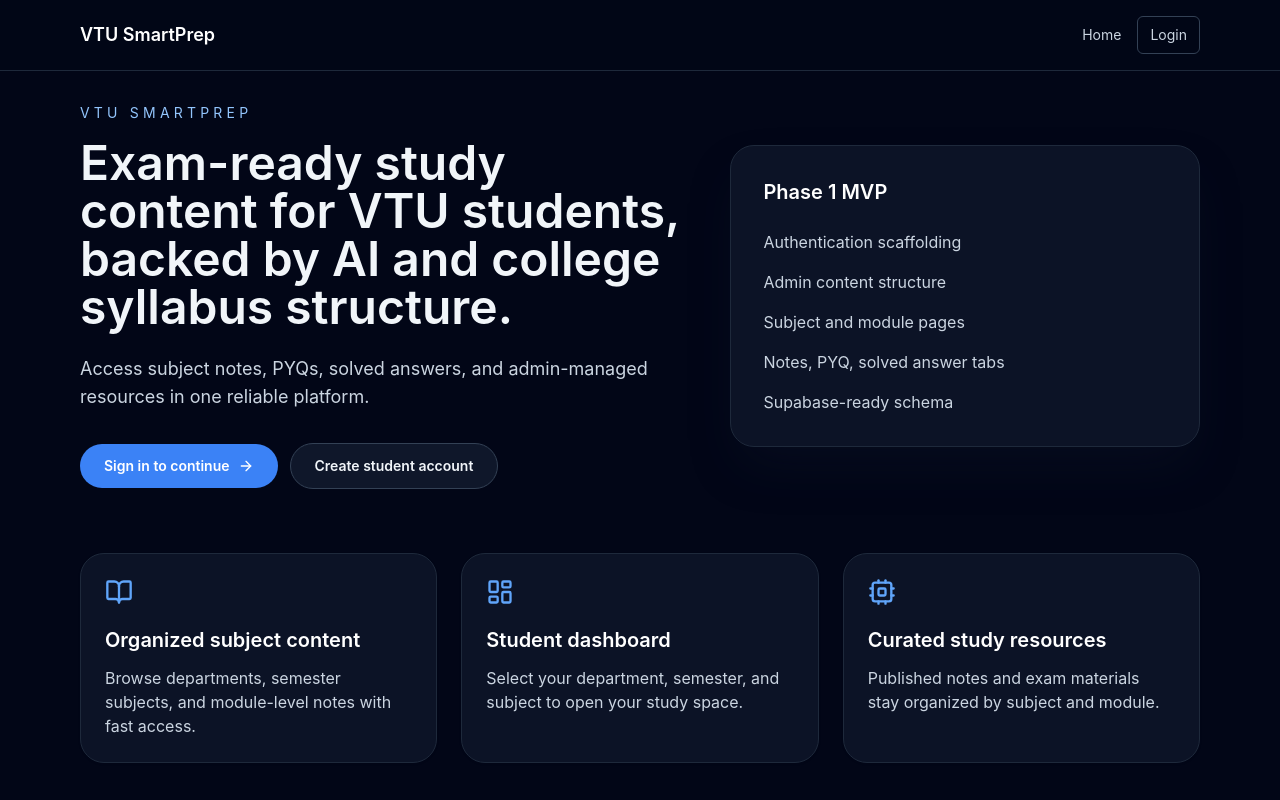
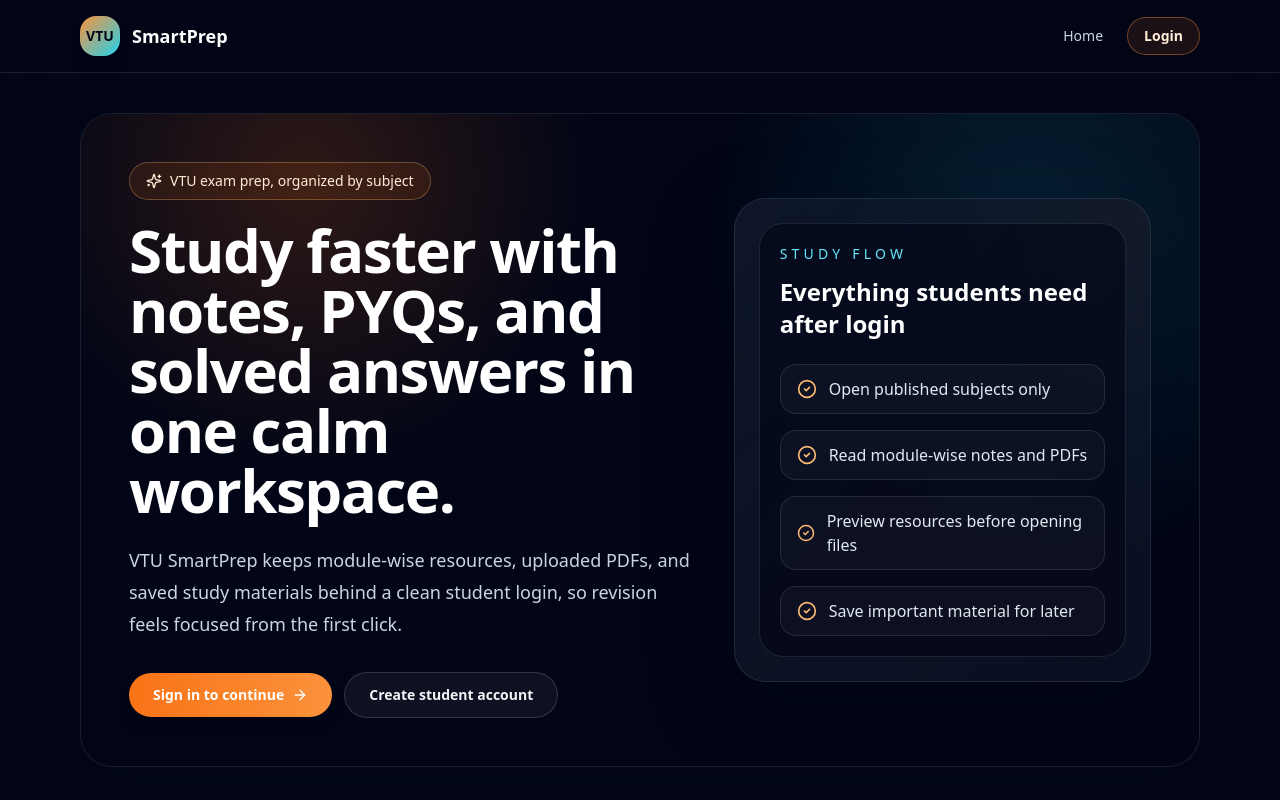
Before and after one commit to hbhagyashree/VTU-app-Repo, a Next.js app: page / in a window 1280 px wide. Shown: the top 800 px of the page. Built offline with nearby package versions, Linux system fonts and the light colour scheme; no server answers.

Commit message:
Refresh frontend visual design

```diff
--- a/app/page.tsx
+++ b/app/page.tsx
@@ -1,7 +1,7 @@
 import AppShell from '@/components/layout/AppShell';
 
 import Link from 'next/link';
-import { ArrowRight, BookOpen, Cpu, LayoutDashboard } from 'lucide-react';
+import { ArrowRight, BookOpen, CheckCircle2, Cpu, LayoutDashboard, Sparkles } from 'lucide-react';
 
 const features = [
   {
@@ -24,42 +24,59 @@
 export default function HomePage() {
   return (
     <AppShell>
-
-      <section className="grid gap-10 lg:grid-cols-[1.3fr_1fr] lg:items-center">
+      <section className="relative overflow-hidden rounded-[2rem] border border-white/10 bg-slate-950/40 p-6 shadow-2xl shadow-slate-950/30 sm:p-10 lg:p-12">
+        <div className="absolute inset-0 bg-[radial-gradient(circle_at_20%_10%,rgba(249,115,22,0.18),transparent_28%),radial-gradient(circle_at_85%_20%,rgba(34,211,238,0.14),transparent_30%)]" />
+        <div className="relative grid gap-10 lg:grid-cols-[1.15fr_0.85fr] lg:items-center">
           <div>
-          <p className="mb-4 text-sm uppercase tracking-[0.3em] text-brand-300">VTU SmartPrep</p>
-          <h1 className="max-w-2xl text-4xl font-semibold leading-tight sm:text-5xl">
-            Exam-ready study content for VTU students, backed by AI and college syllabus structure.
+            <div className="mb-5 inline-flex items-center gap-2 rounded-full border border-brand-300/30 bg-brand-500/10 px-4 py-2 text-sm font-medium text-brand-100">
+              <Sparkles className="h-4 w-4" />
+              VTU exam prep, organized by subject
+            </div>
+            <h1 className="max-w-3xl text-4xl font-black leading-[1.02] tracking-tight text-white sm:text-6xl">
+              Study faster with notes, PYQs, and solved answers in one calm workspace.
             </h1>
-          <p className="mt-6 max-w-xl text-slate-300 sm:text-lg">
-            Access subject notes, PYQs, solved answers, and admin-managed resources in one reliable platform.
+            <p className="mt-6 max-w-2xl text-lg leading-8 text-slate-300">
+              VTU SmartPrep keeps module-wise resources, uploaded PDFs, and saved study materials behind a clean student login, so revision feels focused from the first click.
             </p>
             <div className="mt-8 flex flex-col gap-3 sm:flex-row sm:items-center">
-            <Link href="/login" className="inline-flex items-center justify-center rounded-full bg-brand-500 px-6 py-3 text-sm font-semibold text-white transition hover:bg-brand-400">
+              <Link href="/login" className="inline-flex items-center justify-center rounded-full bg-gradient-to-r from-brand-500 to-brand-400 px-6 py-3 text-sm font-bold text-white shadow-lg shadow-brand-950/30 transition hover:scale-[1.02]">
                 Sign in to continue
                 <ArrowRight className="ml-2 h-4 w-4" />
               </Link>
-            <Link href="/signup" className="inline-flex items-center justify-center rounded-full border border-slate-700 bg-slate-900 px-6 py-3 text-sm font-semibold text-slate-100 transition hover:border-slate-500">
+              <Link href="/signup" className="inline-flex items-center justify-center rounded-full border border-white/15 bg-white/5 px-6 py-3 text-sm font-semibold text-slate-100 transition hover:border-white/30 hover:bg-white/10">
                 Create student account
               </Link>
             </div>
           </div>
-        <div className="rounded-3xl border border-slate-800 bg-slate-900/80 p-8 shadow-2xl shadow-slate-900/40">
-          <h2 className="text-xl font-semibold text-white">Phase 1 MVP</h2>
-          <ul className="mt-6 space-y-4 text-slate-300">
-            <li>Authentication scaffolding</li>
-            <li>Admin content structure</li>
-            <li>Subject and module pages</li>
-            <li>Notes, PYQ, solved answer tabs</li>
-            <li>Supabase-ready schema</li>
-          </ul>
+
+          <div className="glass-panel rounded-[2rem] p-6">
+            <div className="rounded-3xl border border-white/10 bg-slate-950/60 p-5">
+              <p className="text-sm uppercase tracking-[0.3em] text-ocean-300">Study flow</p>
+              <h2 className="mt-3 text-2xl font-bold text-white">Everything students need after login</h2>
+              <div className="mt-6 space-y-4">
+                {[
+                  'Open published subjects only',
+                  'Read module-wise notes and PDFs',
+                  'Preview resources before opening files',
+                  'Save important material for later',
+                ].map((item) => (
+                  <div key={item} className="flex items-center gap-3 rounded-2xl border border-white/10 bg-white/[0.03] px-4 py-3 text-slate-200">
+                    <CheckCircle2 className="h-5 w-5 text-brand-300" />
+                    {item}
+                  </div>
+                ))}
+              </div>
+            </div>
+          </div>
         </div>
       </section>
 
       <section className="mt-16 grid gap-6 md:grid-cols-3">
         {features.map((feature) => (
-          <article key={feature.title} className="rounded-3xl border border-slate-800 bg-slate-900/80 p-6 shadow-sm shadow-slate-950/20">
-            <feature.icon className="h-7 w-7 text-brand-400" />
+          <article key={feature.title} className="group rounded-3xl border border-white/10 bg-slate-900/70 p-6 shadow-xl shadow-slate-950/20 transition hover:-translate-y-1 hover:border-brand-300/40">
+            <div className="grid h-12 w-12 place-items-center rounded-2xl bg-gradient-to-br from-brand-500/20 to-ocean-400/20">
+              <feature.icon className="h-6 w-6 text-brand-200" />
+            </div>
             <h3 className="mt-5 text-xl font-semibold text-white">{feature.title}</h3>
             <p className="mt-3 text-slate-300">{feature.description}</p>
           </article>
@@ -67,5 +84,4 @@
       </section>
     </AppShell>
   );
-
 }
--- a/components/layout/AdminShell.tsx
+++ b/components/layout/AdminShell.tsx
@@ -16,8 +16,8 @@
   return (
     <AppShell>
       <div className="grid gap-6 md:grid-cols-[220px_1fr]">
-        <aside className="rounded-md border border-slate-800 bg-slate-900 p-4">
-          <h2 className="mb-4 text-sm font-semibold uppercase tracking-wide text-slate-400">
+        <aside className="glass-panel rounded-3xl p-4">
+          <h2 className="mb-4 text-sm font-semibold uppercase tracking-[0.25em] text-brand-200">
             Admin
           </h2>
 
@@ -26,7 +26,7 @@
               <Link
                 key={link.href}
                 href={link.href}
-                className="block rounded-md px-3 py-2 text-sm text-slate-300 hover:bg-slate-800 hover:text-white"
+                className="block rounded-2xl px-3 py-2 text-sm text-slate-300 transition hover:bg-white/10 hover:text-white"
               >
                 {link.label}
               </Link>
--- a/components/layout/AppShell.tsx
+++ b/components/layout/AppShell.tsx
@@ -6,9 +6,9 @@
 
 export default function AppShell({ children }: AppShellProps) {
   return (
-    <div className="min-h-screen bg-slate-950 text-slate-100">
+    <div className="min-h-screen text-slate-100">
       <Navbar />
-      <main className="mx-auto w-full max-w-6xl px-4 py-8">
+      <main className="mx-auto w-full max-w-6xl px-4 py-8 sm:py-10">
         {children}
       </main>
     </div>
--- a/components/layout/Navbar.tsx
+++ b/components/layout/Navbar.tsx
@@ -45,20 +45,23 @@
   };
 
   return (
-    <header className="border-b border-slate-800 bg-slate-950/90">
+    <header className="sticky top-0 z-40 border-b border-white/10 bg-slate-950/70 backdrop-blur-xl">
       <nav className="mx-auto flex max-w-6xl items-center justify-between px-4 py-4">
-        <Link href="/" className="text-lg font-semibold text-white">
-          VTU SmartPrep
+        <Link href="/" className="group flex items-center gap-3 text-lg font-semibold text-white">
+          <span className="grid h-10 w-10 place-items-center rounded-2xl bg-gradient-to-br from-brand-400 to-ocean-400 text-sm font-black text-slate-950 shadow-lg shadow-brand-950/30">
+            VTU
+          </span>
+          <span className="hidden sm:inline">SmartPrep</span>
         </Link>
 
-        <div className="flex items-center gap-4 text-sm text-slate-300">
-          <Link href="/" className="hover:text-white">Home</Link>
+        <div className="flex items-center gap-2 text-sm text-slate-300 sm:gap-3">
+          <Link href="/" className="rounded-full px-3 py-2 transition hover:bg-white/10 hover:text-white">Home</Link>
 
           {user === undefined ? null : user === null ? (
             <>
               <Link
                 href="/login"
-                className="rounded-md border border-slate-700 px-3 py-2 hover:border-slate-500 hover:text-white"
+                className="rounded-full border border-brand-400/40 bg-brand-500/10 px-4 py-2 font-semibold text-brand-100 transition hover:border-brand-300 hover:bg-brand-500/20"
               >
                 Login
               </Link>
@@ -66,18 +69,18 @@
           ) : (
             <>
               {user.role === 'admin' ? (
-                <Link href="/admin" className="hover:text-white">Admin</Link>
+                <Link href="/admin" className="rounded-full px-3 py-2 transition hover:bg-white/10 hover:text-white">Admin</Link>
               ) : (
                 <>
-                  <Link href="/dashboard" className="hover:text-white">Dashboard</Link>
-                  <Link href="/subjects" className="hover:text-white">Subjects</Link>
-                  <Link href="/bookmarks" className="hover:text-white">Bookmarks</Link>
+                  <Link href="/dashboard" className="rounded-full px-3 py-2 transition hover:bg-white/10 hover:text-white">Dashboard</Link>
+                  <Link href="/subjects" className="rounded-full px-3 py-2 transition hover:bg-white/10 hover:text-white">Subjects</Link>
+                  <Link href="/bookmarks" className="rounded-full px-3 py-2 transition hover:bg-white/10 hover:text-white">Bookmarks</Link>
                 </>
               )}
               <button
                 type="button"
                 onClick={handleLogout}
-                className="rounded-md border border-slate-700 px-3 py-2 hover:border-slate-500 hover:text-white"
+                className="rounded-full border border-white/10 px-4 py-2 transition hover:border-white/30 hover:text-white"
               >
                 Logout
               </button>
--- a/styles/globals.css
+++ b/styles/globals.css
@@ -4,7 +4,7 @@
 
 :root {
   color-scheme: dark;
-  font-family: Inter, ui-sans-serif, system-ui, -apple-system, BlinkMacSystemFont, 'Segoe UI', sans-serif;
+  font-family: "Aptos Display", "Space Grotesk", "Satoshi", ui-sans-serif, system-ui, sans-serif;
 }
 
 html {
@@ -13,8 +13,12 @@
 
 body {
   min-height: 100vh;
-  background: radial-gradient(circle at top, rgba(56, 189, 248, 0.12), transparent 28%),
-    linear-gradient(180deg, #020617 0%, #0f172a 100%);
+  background:
+    radial-gradient(circle at 12% 8%, rgba(249, 115, 22, 0.2), transparent 26%),
+    radial-gradient(circle at 85% 18%, rgba(34, 211, 238, 0.16), transparent 28%),
+    radial-gradient(circle at 50% 95%, rgba(15, 23, 42, 0.9), transparent 34%),
+    linear-gradient(135deg, #050816 0%, #0b1120 42%, #111827 100%);
+  background-attachment: fixed;
 }
 
 * {
@@ -22,6 +26,15 @@
 }
 
 ::selection {
-  background: rgba(59, 130, 246, 0.25);
+  background: rgba(249, 115, 22, 0.32);
   color: #ffffff;
 }
+
+.glass-panel {
+  border: 1px solid rgba(148, 163, 184, 0.16);
+  background:
+    linear-gradient(135deg, rgba(15, 23, 42, 0.88), rgba(15, 23, 42, 0.62)),
+    radial-gradient(circle at top right, rgba(249, 115, 22, 0.12), transparent 34%);
+  box-shadow: 0 24px 80px rgba(2, 6, 23, 0.36);
+  backdrop-filter: blur(18px);
+}
--- a/tailwind.config.ts
+++ b/tailwind.config.ts
@@ -9,16 +9,23 @@
     extend: {
       colors: {
         brand: {
-          50: '#eff6ff',
-          100: '#dbeafe',
-          200: '#bfdbfe',
-          300: '#93c5fd',
-          400: '#60a5fa',
-          500: '#3b82f6',
-          600: '#2563eb',
-          700: '#1d4ed8',
-          800: '#1e40af',
-          900: '#1e3a8a'
+          50: '#fff7ed',
+          100: '#ffedd5',
+          200: '#fed7aa',
+          300: '#fdba74',
+          400: '#fb923c',
+          500: '#f97316',
+          600: '#ea580c',
+          700: '#c2410c',
+          800: '#9a3412',
+          900: '#7c2d12'
+        },
+        ocean: {
+          300: '#67e8f9',
+          400: '#22d3ee',
+          500: '#06b6d4',
+          700: '#0e7490',
+          900: '#164e63'
         }
       }
     }
```
Also changed, not shown: components/student/SubjectCard.tsx (+11 -5 lines). Lines whose indentation alone changed are shown as unchanged.
